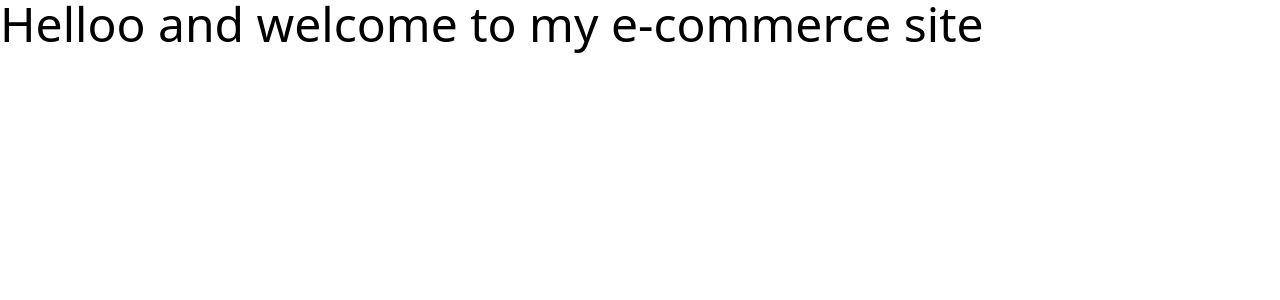
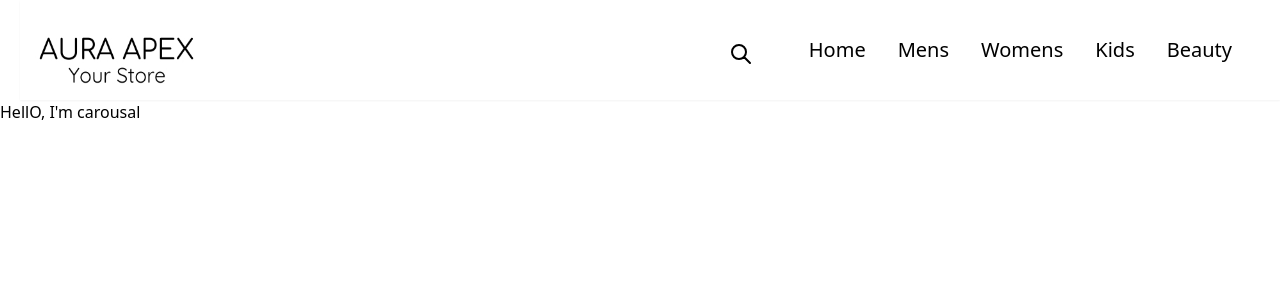
Before and after one commit to oliashish/e-commerce, a React (Create React App) app in the folder client/: page / in a window 1280 px wide. Shown: the top 300 px of the page. Built offline with nearby package versions, Linux system fonts and the light colour scheme.

Commit message:
created: header

```diff
--- a/client/package.json
+++ b/client/package.json
@@ -7,7 +7,6 @@
         "@testing-library/react": "^11.2.6",
         "@testing-library/user-event": "^12.8.3",
         "axios": "^0.21.1",
-        "bootstrap": "^5.0.0",
         "dotenv": "^8.2.0",
         "react": "^17.0.2",
         "react-dom": "^17.0.2",
--- /dev/null
+++ b/client/src/components/Carousal.js
@@ -0,0 +1,7 @@
+import React from "react";
+
+const Carousal = () => {
+    return <div>HellO, I'm carousal</div>;
+};
+
+export default Carousal;
--- a/client/src/components/Header.js
+++ b/client/src/components/Header.js
@@ -1,10 +1,70 @@
 import React from "react";
+import { Link } from "react-router-dom";
+import logo from "../images/logo.jpg";
 
 const Header = () => {
+    const NavLinks = ["Home", "Mens", "Womens", "Kids", "Beauty"];
     return (
-        <div>
-            <h1>hello</h1>
-        </div>
+        <header className="mt-0 pl-5">
+            <nav
+                className="flex justify-between items-center shadow-sm"
+                role="navigation"
+            >
+                <Link to="/" className="">
+                    <img
+                        src={logo}
+                        alt="aura apex"
+                        className="w-48 h-20 mt-5"
+                    ></img>
+                </Link>
+                <div className="flex justify-between items-center relative">
+                    <div className="mr-10 pt-2">
+                        <svg
+                            xmlns="http://www.w3.org/2000/svg"
+                            className="h-6 w-6"
+                            fill="none"
+                            viewBox="0 0 24 24"
+                            stroke="currentColor"
+                        >
+                            <path
+                                strokeLinecap="round"
+                                strokeLinejoin="round"
+                                strokeWidth={2}
+                                d="M21 21l-6-6m2-5a7 7 0 11-14 0 7 7 0 0114 0z"
+                            />
+                        </svg>
+                    </div>
+                    <div className="pr-8 md:block hidden">
+                        {NavLinks.map((link) => {
+                            return (
+                                <Link
+                                    to={link.toLowerCase()}
+                                    className="p-4 text-xl"
+                                >
+                                    {link}
+                                </Link>
+                            );
+                        })}
+                    </div>
+                </div>
+                <div className="px-4 cursor-pointer md:hidden">
+                    <svg
+                        xmlns="http://www.w3.org/2000/svg"
+                        class="h-6 w-6"
+                        fill="none"
+                        viewBox="0 0 24 24"
+                        stroke="currentColor"
+                    >
+                        <path
+                            stroke-linecap="round"
+                            stroke-linejoin="round"
+                            stroke-width="2"
+                            d="M4 6h16M4 12h16M4 18h16"
+                        />
+                    </svg>
+                </div>
+            </nav>
+        </header>
     );
 };
 
--- a/client/src/pages/Home.js
+++ b/client/src/pages/Home.js
@@ -1,11 +1,12 @@
 import React from "react";
+import Carousal from "../components/Carousal";
+import Header from "../components/Header";
 
 const Home = () => {
     return (
         <div className="home-page">
-            <h1 className="text-5xl">
-                Helloo and welcome to my e-commerce site
-            </h1>
+            <Header />
+            <Carousal />
         </div>
     );
 };
```
Also changed, not shown: client/src/images/auraapexlogo.png (deleted), client/src/images/logo.jpg (added).
